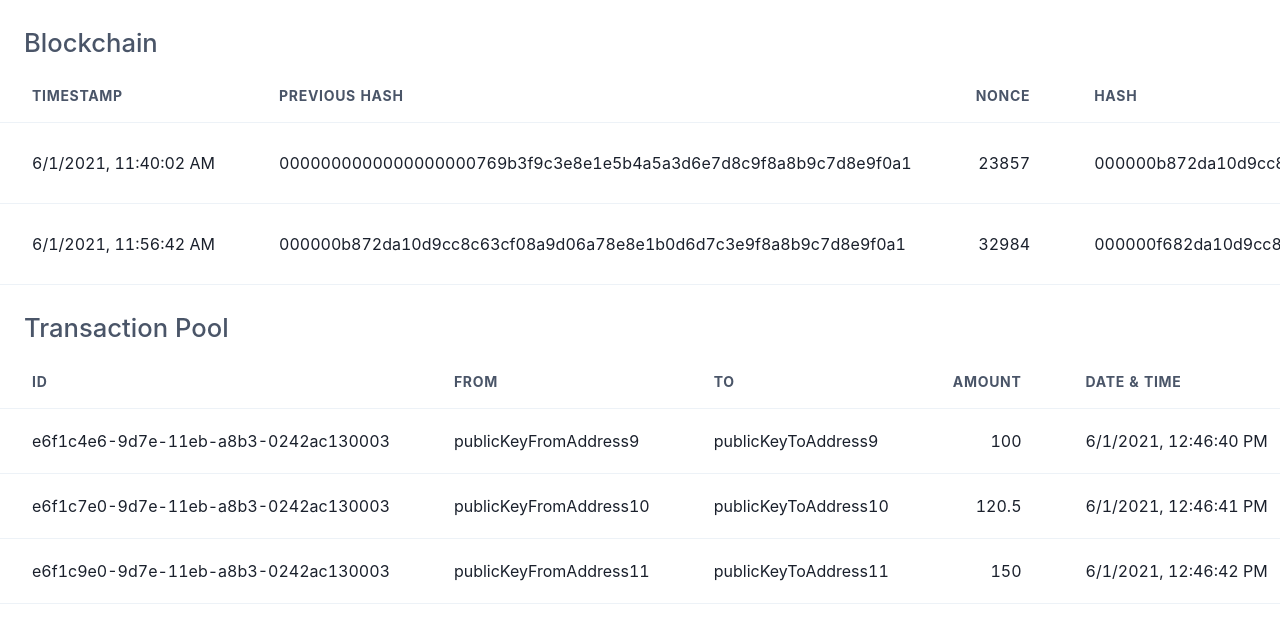
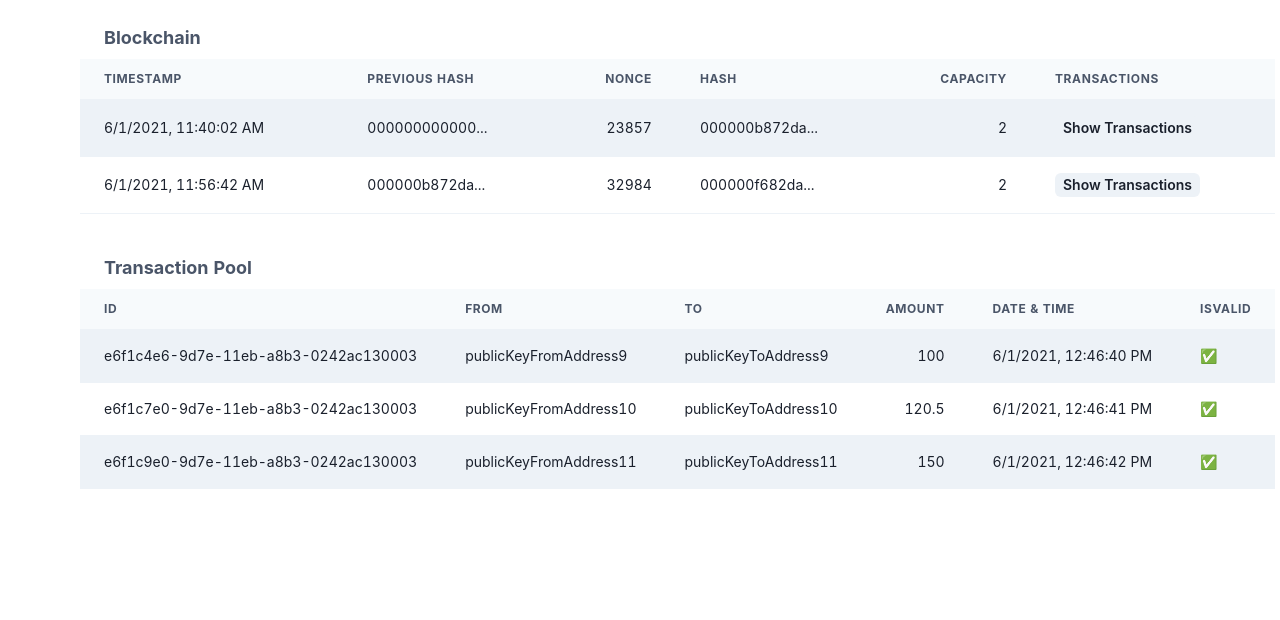
Before and after one commit to okr-go-club/blockchain, a React (Create React App) app in the folder frontend/: page /transactions in a window 1280 px wide. Shown: the top 620 px of the page. Built offline with nearby package versions, Linux system fonts and the light colour scheme.

Commit message:
better layout 🧮

```diff
--- a/frontend/src/App.tsx
+++ b/frontend/src/App.tsx
@@ -1,4 +1,4 @@
-import React from 'react';
+import { Grid, GridItem } from '@chakra-ui/react';
 
 import TransactionsTable from './TransactionsTable';
 import BlocksTable from './BlocksTable';
@@ -89,28 +89,13 @@ const blocks = [
 
 export default function App() {
   return (
-    <>
-      <BlocksTable
-        blocks={blocks}
-      />
-      <TransactionsTable
-        transactions={transactions}
-      />
-    </>
+    <Grid templateColumns="5vw 1fr 5vw" gap={4} templateRows="auto auto">
+      <GridItem colStart={2} colEnd={3}>
+        <BlocksTable blocks={blocks} />
+      </GridItem>
+      <GridItem colStart={2} colEnd={3}>
+        <TransactionsTable transactions={transactions} />
+      </GridItem>
+    </Grid>
   );
 };
-
-const styles = {
-  container: {
-    padding: '20px',
-    fontFamily: 'Arial, sans-serif',
-  } as React.CSSProperties,
-  sideBySideContainer: {
-    display: 'flex',
-    justifyContent: 'space-between',
-  } as React.CSSProperties,
-  innerContainer: {
-    flex: '1',
-    margin: '0 10px',
-  } as React.CSSProperties,
-};
--- a/frontend/src/BlocksTable.tsx
+++ b/frontend/src/BlocksTable.tsx
@@ -8,9 +8,10 @@ import {
     TableCaption,
     TableContainer,
     Text,
+    Tooltip,
 } from '@chakra-ui/react'
 
-import { TransactionProps } from './Transaction';
+import { TransactionProps } from './TransactionsTable';
 import TransactionsModalButton from './TransactionsModalButton';
 
 interface BlockProps {
@@ -43,16 +44,27 @@ export default function BlocksTable({ blocks }: TableProps) {
         { name: 'Transactions', key: 'transactions', isNumeric: false },
     ]
 
-    const rows = blocks.map(block => ({
-        ...block,
-        timestamp: new Date(block.timestamp * 1000).toLocaleString(),
-    }));
+    function renderCellData(column: Column, row: BlockProps) {
+        if (column.key === 'transactions') {
+            return <TransactionsModalButton transactions={row[column.key]} />;
+        } else if (column.key === 'hash' || column.key === 'previousHash') {
+            return (
+                <Tooltip label={row[column.key]} aria-label={column.name}>
+                    <Text as="span">{row[column.key].substring(0, 12)}...</Text>
+                </Tooltip>
+            )
+        } else if (column.key === 'timestamp') {
+            return new Date(row[column.key] * 1000).toLocaleString();
+        } else {
+            return row[column.key];
+        }
+    }
 
     return (
         <TableContainer>
-            <ChakraTable variant='simple' size='lg'>
+            <ChakraTable variant='striped' size='md'>
                 <TableCaption placement='top'>
-                    <Text textAlign={['left']} fontSize='1.6em'>
+                    <Text textAlign={['left']} fontSize='18px'>
                         Blockchain
                     </Text>
                 </TableCaption>
@@ -66,15 +78,11 @@ export default function BlocksTable({ blocks }: TableProps) {
                     </Tr>
                 </Thead>
                 <Tbody>
-                    {rows.map((row, index) => (
+                    {blocks.map((row, index) => (
                         <Tr key={index}>
                             {columns.map((col, index) => (
                                 <Td key={index} isNumeric={col.isNumeric}>
-                                    {
-                                        col.key == 'transactions'
-                                        ? <TransactionsModalButton transactions={row[col.key]} />
-                                        : row[col.key]
-                                    }
+                                    { renderCellData(col, row) }
                                 </Td>
                             ))}
                         </Tr>
--- a/frontend/src/TransactionsModalButton.tsx
+++ b/frontend/src/TransactionsModalButton.tsx
@@ -17,12 +17,11 @@ export default function TransactionsModalButton({ transactions }: TransactionsTa
 
     return (
         <>
-            <Button onClick={onOpen}>Show Transactions</Button>
+            <Button size={'xs'} fontSize={14} onClick={onOpen}>Show Transactions</Button>
 
             <Modal isOpen={isOpen} onClose={onClose} size={'full'}>
                 <ModalOverlay />
                 <ModalContent>
-                    <ModalHeader>Transactions in the Block</ModalHeader>
                     <ModalCloseButton />
                     <ModalBody>
                         <TransactionsTable transactions={transactions} />
--- a/frontend/src/TransactionsTable.tsx
+++ b/frontend/src/TransactionsTable.tsx
@@ -10,7 +10,14 @@ import {
     Text,
 } from '@chakra-ui/react'
 
-import { TransactionProps } from './Transaction';
+export interface TransactionProps {
+    fromAddress: string;
+    toAddress: string;
+    amount: number;
+    timestamp: number;
+    transactionId: string;
+    isSignValid: boolean;
+}
 
 export interface TransactionsTableProps {
     transactions: TransactionProps[];
@@ -39,9 +46,9 @@ export default function TransactionsTable({ transactions }: TransactionsTablePro
 
     return (
         <TableContainer>
-            <ChakraTable variant='simple' size='lg'>
+            <ChakraTable variant='striped' size='md'>
                 <TableCaption placement='top'>
-                    <Text textAlign={[ 'left' ]} fontSize='1.6em'>
+                    <Text textAlign={[ 'left' ]} fontSize='18px'>
                         Transaction Pool
                     </Text>
                 </TableCaption>
--- a/frontend/src/index.tsx
+++ b/frontend/src/index.tsx
@@ -1,17 +1,61 @@
 import React from 'react';
 import ReactDOM from 'react-dom/client';
-import { ChakraProvider } from '@chakra-ui/react'
+import { ChakraProvider, extendTheme } from '@chakra-ui/react'
 
 import './index.css';
 import App from './App';
 import reportWebVitals from './reportWebVitals';
+
+const globalFontSize = '14px';
+const theme = extendTheme({
+  styles: {
+    global: {
+      body: {
+        fontSize: globalFontSize,
+      },
+    },
+  },
+  components: {
+    Table: {
+      baseStyle: {
+        th: {
+          fontSize: globalFontSize,
+          borderBottom: '2px solid',
+          borderColor: 'gray.200',
+          bg: 'gray.50',
+          fontWeight: 'bold',
+          textTransform: 'uppercase',
+          letterSpacing: 'wider',
+        },
+        td: {
+          fontSize: globalFontSize,
+          borderBottom: '1px solid',
+          borderColor: 'gray.100',
+        },
+        table: {
+          borderCollapse: 'collapse',
+        },
+        caption: {
+          textAlign: 'left',
+          fontSize: 'xl',
+          fontWeight: 'bold',
+        },
+      },
+    },
+    Button: {
+      baseStyle: {
+        fontSize: globalFontSize,
+      },
+    },
+  },
+});
 
 const root = ReactDOM.createRoot(
   document.getElementById('root') as HTMLElement
 );
 root.render(
   <React.StrictMode>
-    <ChakraProvider>
+    <ChakraProvider theme={ theme }>
       <App />
     </ChakraProvider>
   </React.StrictMode>
```
Also changed, not shown: frontend/src/Transaction.tsx (deleted, +0 -42 lines), 1 other file (tests, documents, lock files or other folders).
